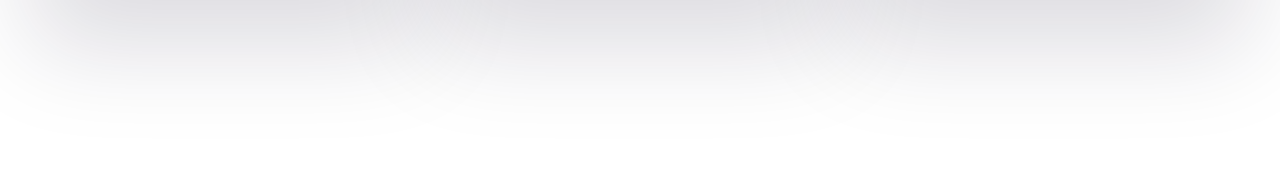
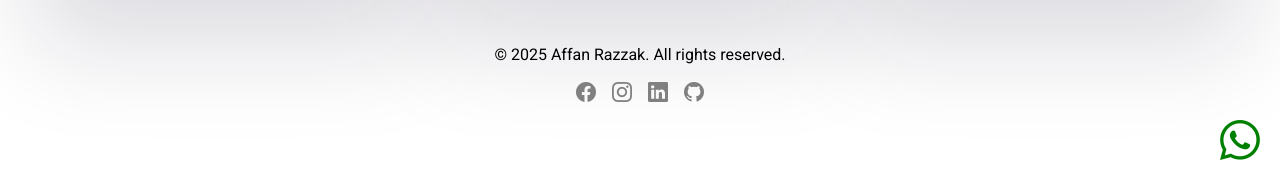
Before and after one commit to RoseTechInstitute/Affan-Class, a plain HTML site: page Responsiveness/index.html in a window 1280 px wide. Shown: the part 625-800 px from the top of the page. Drawn offline with nearby package versions, Linux system fonts and the light colour scheme; a web font is replaced by a local one.

Commit message:
new commit

```diff
--- a/Responsiveness/index.html
+++ b/Responsiveness/index.html
@@ -11,6 +11,7 @@
     />
   </head>
   <body>
+    <a target="_blank" href="https://api.whatsapp.com/send?phone=923083960447&text=Hello,%20Sir%20Your%20website%20is%20too%20awesome" class="bi bi-whatsapp whatsapp-icon"></a>
     <header>
       <span>Affan Razzak</span>
       <ul>
@@ -80,6 +81,16 @@
         </div>
       </section>
     </main>
-    <footer></footer>
+    <footer>
+      <span>© 2025 Affan Razzak. All rights reserved.</span>
+      <div class="social-icons-footer">
+            <ul>
+              <li><a href="" class="bi bi-facebook"></a></li>
+              <li><a href="" class="bi bi-instagram"></a></li>
+              <li><a href="" class="bi bi-linkedin"></a></li>
+              <li><a href="" class="bi bi-github"></a></li>
+            </ul>
+          </div>
+    </footer>
   </body>
 </html>
--- a/Responsiveness/style.css
+++ b/Responsiveness/style.css
@@ -112,3 +112,33 @@ main .hero-section {
 .service-card i{
     font-size: 40px;
 }
+
+.whatsapp-icon{
+  font-size: 40px;
+  color: green;
+  position: fixed;
+  bottom: 10px ;
+  right: 20px;
+}
+
+
+
+footer{
+display: flex;
+flex-direction: column;
+justify-content: center;
+align-items: center;
+}
+.social-icons-footer {
+  margin-top: 1em;
+}
+.social-icons-footer ul {
+  display: flex;
+  list-style: none;
+  gap: 1em;
+}
+
+.social-icons-footer ul li a {
+  font-size: 20px;
+  color: gray;
+}
```
